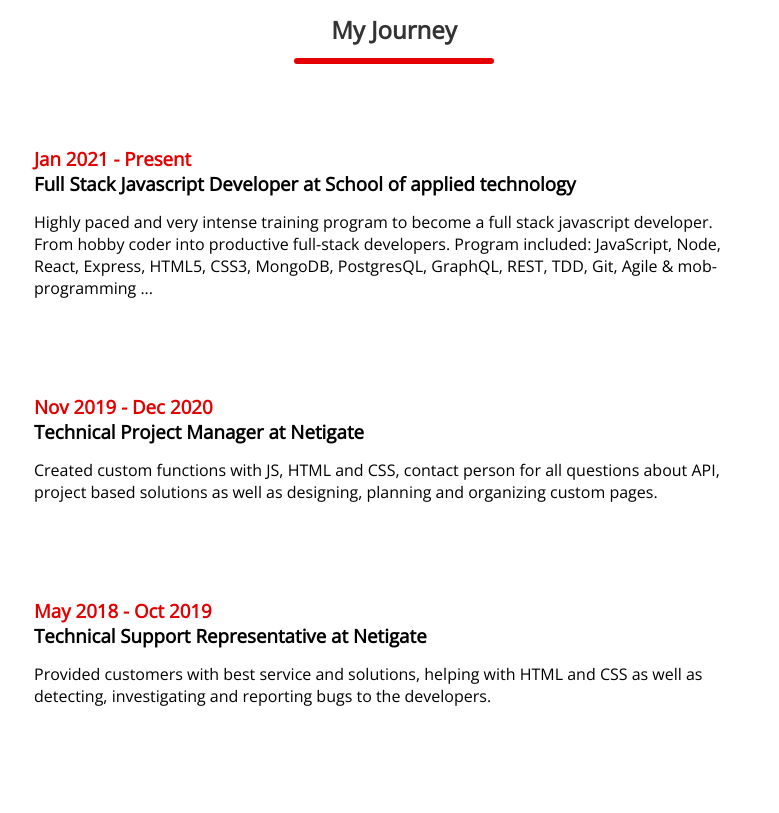
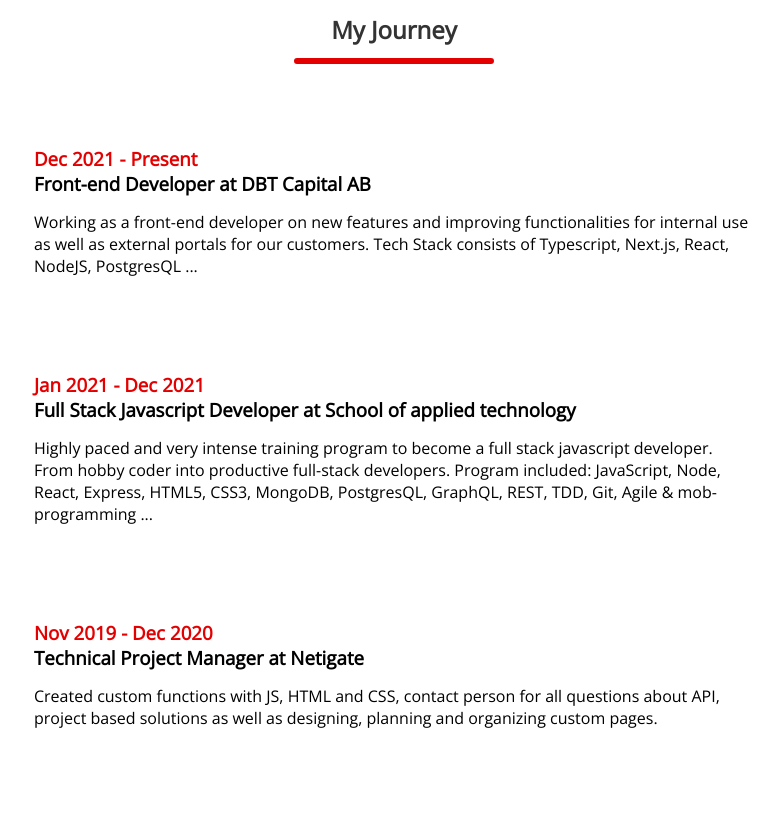
Before and after one commit to lukas-schmid/My-Portfolio, a website built with webpack: page index.html in a window 1280 px wide. Shown: the part 2487-3300 px from the top of the page, without its empty margins (246-1025 px from the left). Built offline with nearby package versions, Linux system fonts and the light colour scheme.

Commit message:
update career

```diff
--- a/index.html
+++ b/index.html
@@ -226,7 +226,18 @@
           <hr />
         </header>
         <article class="career-step show">
-          <h3 class="career-step__year">Jan 2021 - Present</h3>
+          <h3 class="career-step__year">Dec 2021 - Present</h3>
+          <h3 class="career-step__title">
+            Front-end Developer at DBT Capital AB
+          </h3>
+          <p class="career-step__text">
+            Working as a front-end developer on new features and improving functionalities
+            for internal use as well as external portals for our customers.
+            Tech Stack consists of Typescript, Next.js, React, NodeJS, PostgresQL ...
+          </p>
+        </article>
+        <article class="career-step show">
+          <h3 class="career-step__year">Jan 2021 - Dec 2021</h3>
           <h3 class="career-step__title">
             Full Stack Javascript Developer at School of applied technology
           </h3>
--- a/src/styles/styles.scss
+++ b/src/styles/styles.scss
@@ -585,6 +585,7 @@
   border-radius: 10px;
   margin: 12px auto;
   transition: width 0.5s;
+  background-color: $primaryBgColor;
 }
 
 .show {
```
